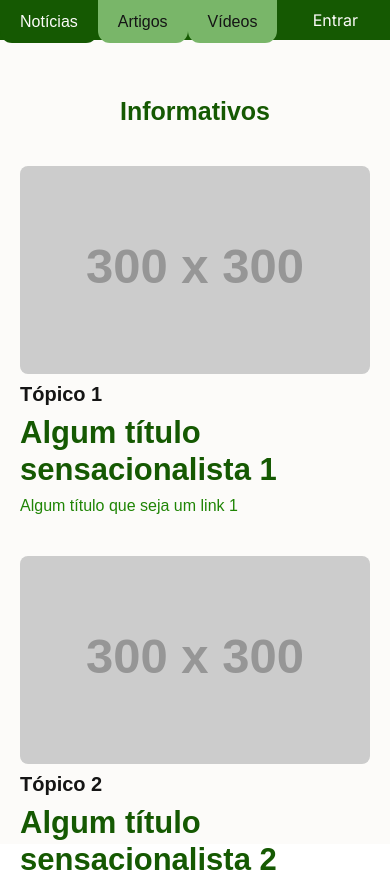
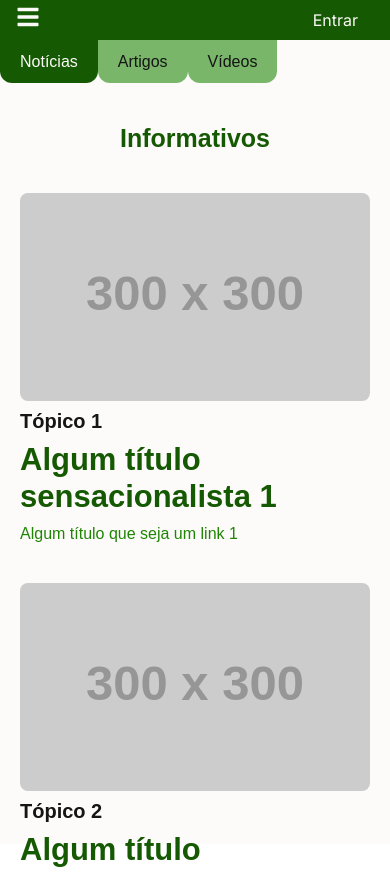
Before and after one commit to ifpebj-ti/FrontEnd-Arboviroses, a Next.js app: page / in a window 390 px wide. Shown: the top 872 px of the page. Built offline with nearby package versions, Linux system fonts and the light colour scheme.

Commit message:
Finished NavBar

```diff
--- a/src/app/(unauth-route)/page.tsx
+++ b/src/app/(unauth-route)/page.tsx
@@ -81,9 +81,9 @@ const Home: React.FC = () => {
   return (
     <main ref={mainRef} className="bg-secondary_100 h-screen relative">
       <NavBar isAdmin={true}/>
-      <section className="flex flex-col items-center gap-10 md:gap-14 px-5 md:px-40 py-14">
+      <section className="flex flex-col items-center gap-10 md:gap-14 px-5 md:px-40">
         {/* Navegação mobile */}
-        <div className="fixed top-0 left-0 md:hidden">
+        <div className=" md:hidden w-full -ml-10">
           <button
             className={`rounded-b-xl px-5 py-3 paragraph ${activeTab === 'noticias' ? 'bg-primary_300 text-secondary_100' : 'bg-primary_100 text-secondary_200'}`}
             onClick={() => setActiveTab('noticias')}
--- a/src/components/NavBar/index.tsx
+++ b/src/components/NavBar/index.tsx
@@ -1,4 +1,5 @@
 import { useState } from "react";
+import { FaArrowLeft, FaBars } from "react-icons/fa";
 
 interface NavItem {
     label: string;
@@ -7,20 +8,24 @@ interface NavItem {
 }
 
 const navItems: NavItem[] = [
-    {label: 'Home', href: '/'},
-    {label: 'Jogos', href: '/', subItems: [
-        {label: 'Jogo da Memória', href: '/about/new'},
-        {label: 'Certo ou Errado', href: '/about/edit'},
-    ]},
+    { label: 'Home', href: '/' },
+    {
+        label: 'Jogos', href: '/', subItems: [
+            { label: 'Jogo da Memória', href: '/about/new' },
+            { label: 'Certo ou Errado', href: '/about/edit' },
+        ]
+    },
 ];
 
 const navItemsAdmin: NavItem[] = [
-    {label: 'Home', href: '/'},
-    {label: 'Jogos', href: '/about', subItems: [
-        {label: 'Jogo da Memória', href: '/about/new'},
-        {label: 'Certo ou Errado', href: '/about/edit'},
-    ]},
-    {label: 'Admin', href: '/admin'},
+    { label: 'Home', href: '/' },
+    {
+        label: 'Jogos', href: '/about', subItems: [
+            { label: 'Jogo da Memória', href: '/about/new' },
+            { label: 'Certo ou Errado', href: '/about/edit' },
+        ]
+    },
+    { label: 'Admin', href: '/admin' },
 ]
 
 interface NavBarProps {
@@ -29,7 +34,9 @@ interface NavBarProps {
 
 export const NavBar: React.FC<NavBarProps> = ({ isAdmin }) => {
     const [isDropdownOpen, setIsDropdownOpen] = useState(false);
-    let timeoutId:NodeJS.Timeout;
+    const [isMenuOpen, setIsMenuOpen] = useState(false);
+    const [openSubMenu, setOpenSubMenu] = useState<number | null>(null);
+    let timeoutId: NodeJS.Timeout;
 
     const handleMouseEnter = () => {
         clearTimeout(timeoutId);
@@ -42,17 +49,32 @@ export const NavBar: React.FC<NavBarProps> = ({ isAdmin }) => {
         }, 100); // 300ms delay
     };
 
+    const toggleMenu = () => {
+        setIsMenuOpen(!isMenuOpen);
+    };
+
+    const toggleSubMenu = (index: number) => {
+        setOpenSubMenu(openSubMenu === index ? null : index);
+    };
+
     const items = isAdmin ? navItemsAdmin : navItems;
 
     return (
-        <nav className="flex justify-between items-center pl-4 bg-primary_300 w-full h-10 pr-4">
-            <ul className="flex text-gray_100 h-full items-center justify-center gap-3">
+        <nav className="flex justify-between items-center px-4 bg-primary_300 w-full h-10">
+            <div className="flex items-center justify-between w-full lg:w-auto h-full">
+                <div className="lg:hidden">
+                    <button onClick={toggleMenu} className="text-gray_100">
+                        <FaBars size={24} />
+                    </button>
+                </div>
+                <div className="hidden lg:flex h-full">
+                    <ul className="flex text-gray_100 h-full items-center justify-center gap-2">
                         {items.map((item, index) => (
                             <li
                                 key={index}
                                 className="relative h-full"
-                        onMouseEnter={item.subItems ? handleMouseEnter : () => {}}
-                        onMouseLeave={item.subItems ? handleMouseLeave : () => {}}
+                                onMouseEnter={item.subItems ? handleMouseEnter : () => { }}
+                                onMouseLeave={item.subItems ? handleMouseLeave : () => { }}
                             >
                                 <a href={item.href} className="px-4 flex items-center justify-between h-full w-full hover:bg-primary_400">
                                     {item.label}
@@ -76,11 +98,42 @@ export const NavBar: React.FC<NavBarProps> = ({ isAdmin }) => {
                             </li>
                         ))}
                     </ul>
+                </div>
+            </div>
             <div className="flex h-full justify-center items-center gap-x-2">
                 <a href="#" className="text-2l text-gray_100  flex items-center justify-center h-full w-full hover:bg-primary_400 px-4">
                     Entrar
                 </a>
             </div>
+            {isMenuOpen && (
+                <div className="lg:hidden absolute top-0 left-0 right-0 w-1/2 h-full bg-primary_300 p-4 shadow-lg">
+                    <button onClick={toggleMenu} className="text-gray_100 mb-4 flex items-center">
+                        <FaArrowLeft size={24} />
+                        <span className="ml-2">Voltar</span>
+                    </button>
+                    <ul className="flex flex-col text-gray_100 gap-4">
+                        {items.map((item, index) => (
+                            <li key={index} className="relative">
+                                <button className="block py-2 w-full text-left justify-between items-center" onClick={() => toggleSubMenu(index)}>
+                                    {item.label}
+                                    {item.subItems && <span className="ml-2">&#x25BE;</span>}
+                                </button>
+                                {item.subItems && openSubMenu === index && (
+                                    <ul className="pl-4">
+                                        {item.subItems.map((subItem, subIndex) => (
+                                            <li key={subIndex}>
+                                                <a href={subItem.href} className="block py-2" onClick={toggleMenu}>
+                                                    {subItem.label}
+                                                </a>
+                                            </li>
+                                        ))}
+                                    </ul>
+                                )}
+                            </li>
+                        ))}
+                    </ul>
+                </div>
+            )}
         </nav>
     );
 };
```
Lines whose indentation alone changed are shown as unchanged.
